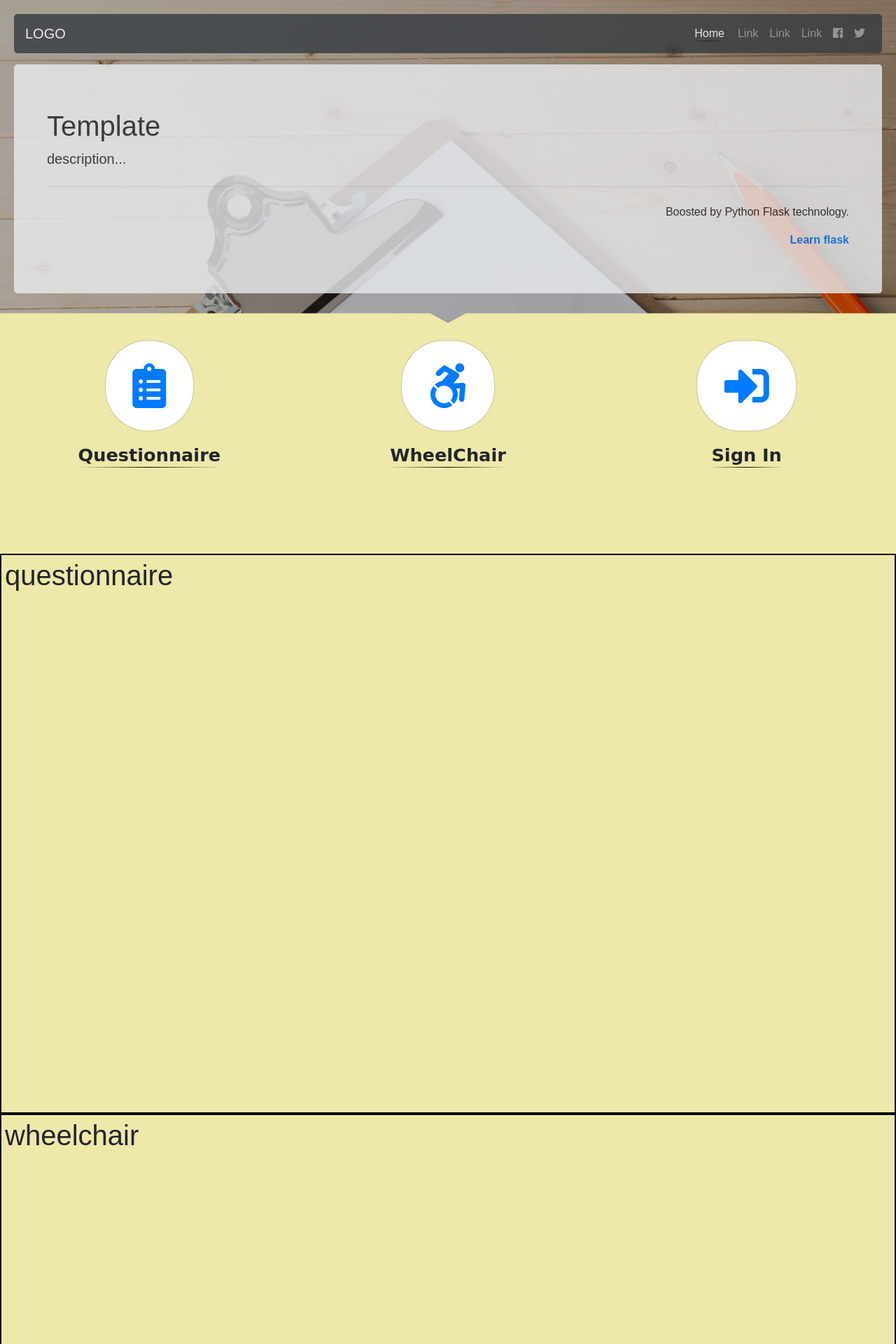
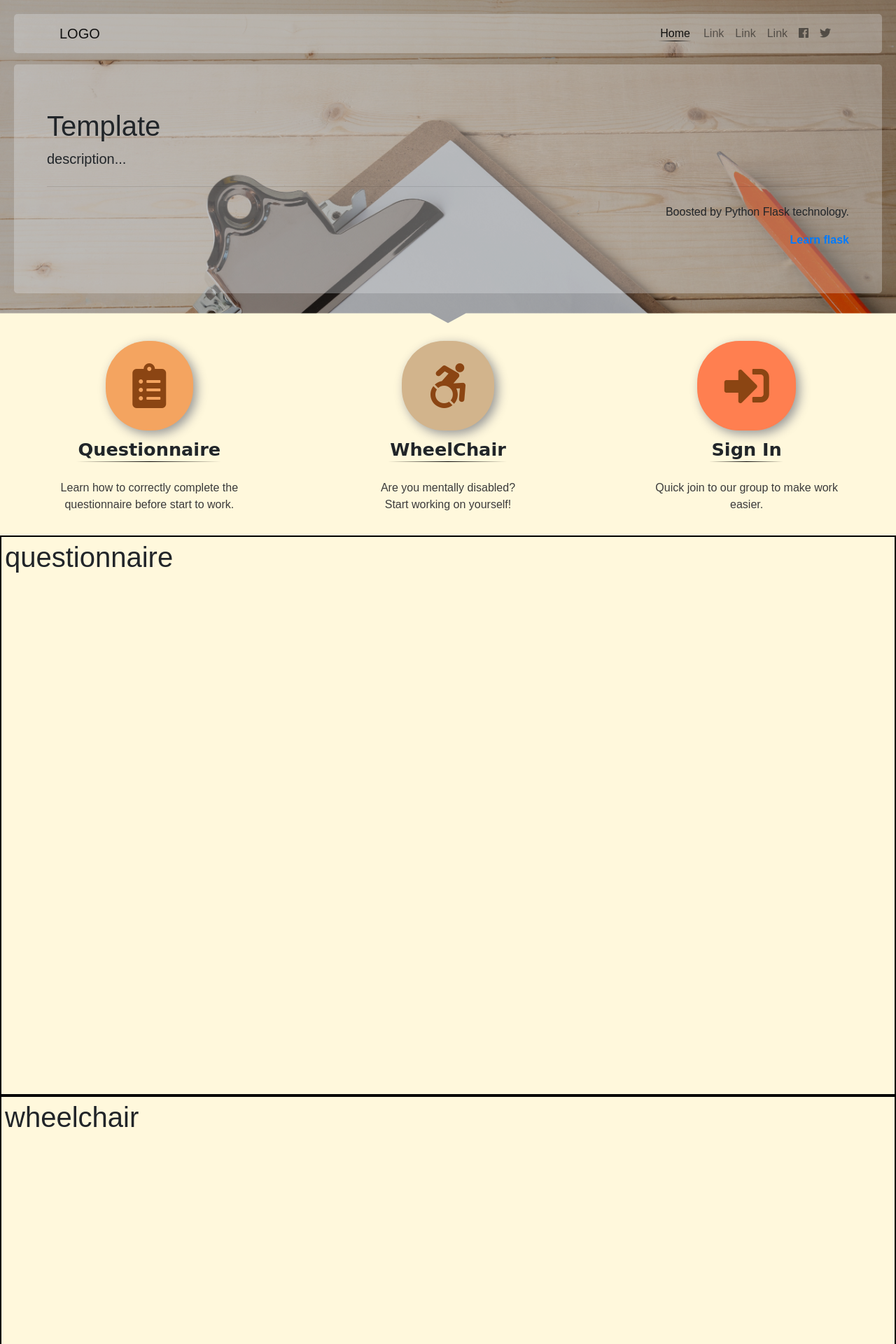
Before and after one commit to kuras120/FlaskApis, a Flask app: page / in a window 1280 px wide. Shown: the top 1920 px of the page at 70% size. Run offline with Flask 2, Linux system fonts and the light colour scheme; some libraries are stand-ins or nearby versions.

Commit message:
New style to nav buttons

```diff
--- a/static/css/default.css
+++ b/static/css/default.css
@@ -1,12 +1,13 @@
 
 body {
     font-family: sans-serif;
-    background: #eee8aa;
+    background: cornsilk;
 }
 
-.jumbotron {
-    margin: 5px 5px 5px 5px;
-    opacity: 0.8;
+.nav-container {
+    height: 100vh;
+    max-height: 100vh;
+    min-height: 100vh;
 }
 
 .upper-container {
@@ -17,23 +18,27 @@ body {
     clip-path: polygon(100% 0, 100% 95%, 52% 95%, 50% 98%, 48% 95%, 0 95%, 0 0);
 }
 
-.content {
-
-}
 .custom-nav {
     border-radius: 5px;
-    opacity: 0.8;
+    background-color: rgba(233,236,239, 0.3) !important;
 }
 
-.navigation {
-    height: 40vh;
+.jumbotron {
+    margin: 5px 5px 5px 5px;
+    background-color: rgba(233,236,239, 0.3);
+}
+
+.content {
 }
 
 .content-title {
     font-family: "Comic Sans MS", cursive, sans-serif;
-    text-align: center;
     font-weight: bold;
     font-size: 2vw;
+}
+
+.content-description {
+    color: #3B3B3B;
 }
 
 .underline {
@@ -45,24 +50,34 @@ body {
 .content i.fas, .content i.fab {
     display: inline-block;
     border-radius: 60px;
-    box-shadow: 0px 0px 2px #888;
+    box-shadow: 5px 5px 15px #999999;
     padding: 0.5em 0.6em;
     background: white;
     font-size: 5vw;
 }
 
-/*--- TEST ---*/
-.quick-questionnaire {
+.content a {
+    color: saddlebrown;
+}
+
+.content a:hover {
+    color: chocolate;
+    text-shadow: 0px 0px 3px white;
+}
+
+#questionnaire {
     height: 100vh;
     border: 2px solid black;
     padding: 5px 5px 5px 5px;
 }
-.quick-wheelchair {
+
+#wheelchair {
     height: 100vh;
     border: 2px solid black;
     padding: 5px 5px 5px 5px;
 }
-.quick-signin {
+
+#signin {
     height: 100vh;
     border: 2px solid black;
     padding: 5px 5px 5px 5px;
--- a/templates/index.html
+++ b/templates/index.html
@@ -16,10 +16,12 @@
         <link rel="shortcut icon" href="{{ url_for('static', filename='favicon.ico') }}">
     </head>
     <body>
-        <!-- NAV BAR -->
+        <div class="nav-container">
             <div class="upper-container p-1">
                 <!-- TODO overlaping problem. -->
-            <nav class="navbar navbar-expand-lg navbar-dark bg-dark custom-nav m-3">
+                <!-- NAV BAR -->
+                <nav class="navbar navbar-expand-lg navbar-light bg-light custom-nav m-3">
+                    <div class="container">
                         <a class="navbar-brand" href="#">LOGO</a>
                         <button class="navbar-toggler" type="button" data-toggle="collapse" data-target="#navbarText" aria-controls="navbarText" aria-expanded="false" aria-label="Toggle navigation">
                             <span class="navbar-toggler-icon"></span>
@@ -46,6 +48,7 @@
                                 </li>
                             </ul>
                         </div>
+                    </div>
                 </nav>
                 <div class="jumbotron mx-3 mb-5">
                     <div class="container-fluid">
@@ -61,20 +64,28 @@
             </div>
             <!-- CONTENT SECTION -->
             <div class="container-fluid content">
-            <div class="row navigation">
-                <div class="col-4 content-nav text-center p-3">
-                    <a href="#questionnaire"><i class="fas fa-clipboard-list"></i></a>
-                    <p class="content-title p-3"><span class="underline">Questionnaire</span></p>
+                <div class="row">
+                    <div class="col-4 text-center p-3">
+                        <a href="#questionnaire"><i class="fas fa-clipboard-list" style="background: sandybrown"></i></a>
+                        <p class="content-title p-2"><span class="underline">Questionnaire</span></p>
+                        <p class="content-description px-5">Learn how to correctly complete the questionnaire before start to work.</p>
                     </div>
-                <div class="col-4 content-nav text-center p-3">
-                    <a href="#wheelchair"><i class="fab fa-accessible-icon"></i></a>
-                    <p class="content-title p-3"><span class="underline">WheelChair</span></p>
+                    <div class="col-4 text-center p-3">
+                        <a href="#wheelchair"><i class="fab fa-accessible-icon" style="background: tan"></i></a>
+                        <p class="content-title p-2"><span class="underline">WheelChair</span></p>
+                        <p class="content-description px-5">Are you mentally disabled?</br>Start working on yourself!</p>
                     </div>
-                <div class="col-4 content-nav text-center p-3">
-                    <a href="#signin"><i class="fas fa-sign-in-alt"></i></a>
-                    <p class="content-title p-3"><span class="underline">Sign In</span></p>
+                    <div class="col-4 text-center p-3">
+                        <a href="#signin"><i class="fas fa-sign-in-alt" style="background: coral"></i></a>
+                        <p class="content-title p-2"><span class="underline">Sign In</span></p>
+                        <p class="content-description px-5">Quick join to our group to make work easier.</p>
                     </div>
                 </div>
+            </div>
+
+            <!-- TODO Blue questionnaire with cog-wheel like top border -->
+
+            <div class="container-fluid content">
                 <div class="row">
                     <div id="questionnaire" class="quick-questionnaire col-12">
                         <h1>questionnaire</h1>
```
Lines whose indentation alone changed are shown as unchanged.
